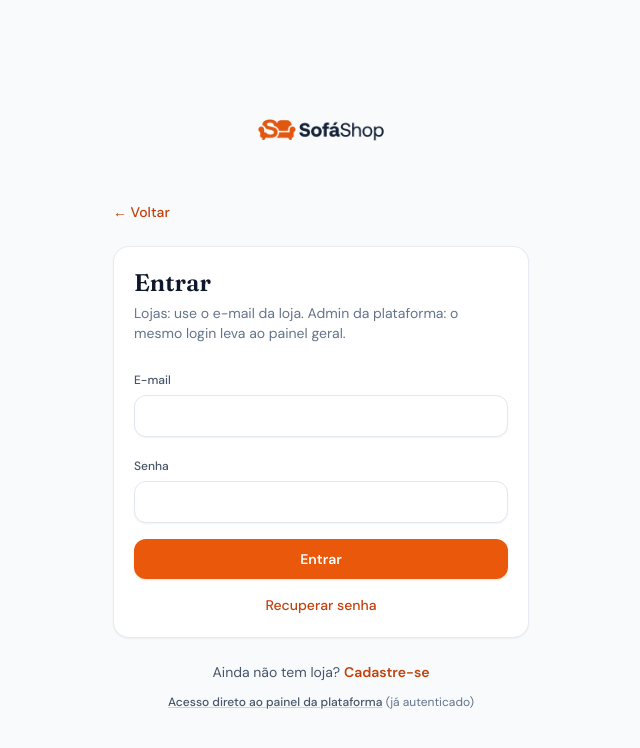
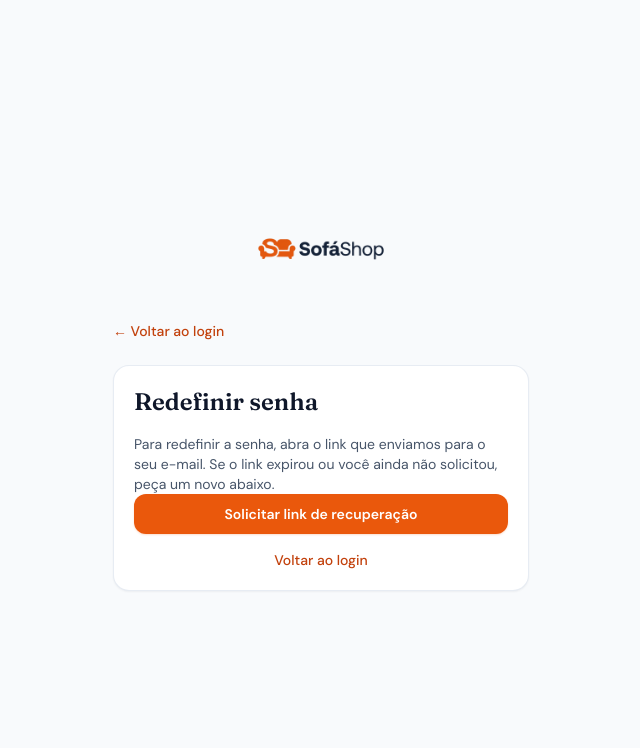
Before and after one commit to csinho/sofashop, a React (Vite) app: page /redefinir-senha in a window 1280 px wide. Before the commit this address led to /login. Shown: the top 748 px of the page, without its empty margins (319-959 px from the left). Built offline with nearby package versions, Linux system fonts and the light colour scheme; no server answers.

Commit message:
Separa recuperação de senha em telas dedicadas e corrige redirecionamentos do fluxo Supabase.
Co-authored-by: Cursor <cursoragent@cursor.com>

```diff
--- a/src/App.tsx
+++ b/src/App.tsx
@@ -4,6 +4,7 @@ import { CartProvider } from '@/contexts/CartContext'
 import { SetupPage } from '@/pages/SetupPage'
 import { LandingPage } from '@/pages/marketing/LandingPage'
 import { LoginPage } from '@/pages/auth/LoginPage'
+import { ForgotPasswordPage } from '@/pages/auth/ForgotPasswordPage'
 import { RegisterStorePage } from '@/pages/auth/RegisterStorePage'
 import { ResetPasswordPage } from '@/pages/auth/ResetPasswordPage'
 import { CatalogLayout } from '@/pages/public/CatalogLayout'
@@ -45,6 +46,7 @@ export default function App() {
           <Routes>
             <Route path="/" element={<LandingPage />} />
             <Route path="/login" element={<LoginPage />} />
+            <Route path="/recuperar-senha" element={<ForgotPasswordPage />} />
             <Route path="/redefinir-senha" element={<ResetPasswordPage />} />
             <Route path="/cadastro" element={<RegisterStorePage />} />
 
--- a/src/contexts/AuthContext.tsx
+++ b/src/contexts/AuthContext.tsx
@@ -1,15 +1,18 @@
 import type { Session, User } from '@supabase/supabase-js'
 import { createContext, useCallback, useContext, useEffect, useMemo, useState, type ReactNode } from 'react'
 import { getSupabaseBrowserClient } from '@/integrations/supabase/client'
+import { captureRecoveryFromUrl, clearRecoveryPending, markRecoveryPending } from '@/lib/authRecovery'
 
 type AuthCtx = {
   user: User | null
   session: Session | null
   loading: boolean
+  recoveryPending: boolean
   signIn: (email: string, password: string) => Promise<void>
   signOut: () => Promise<void>
   resetPassword: (email: string) => Promise<void>
   updatePassword: (newPassword: string) => Promise<void>
+  clearRecoveryMode: () => void
 }
 
 const Ctx = createContext<AuthCtx | null>(null)
@@ -17,10 +20,27 @@ const Ctx = createContext<AuthCtx | null>(null)
 export function AuthProvider({ children }: { children: ReactNode }) {
   const [session, setSession] = useState<Session | null>(null)
   const [loading, setLoading] = useState(true)
+  const [recoveryPending, setRecoveryPending] = useState(() => captureRecoveryFromUrl())
 
   useEffect(() => {
     let cancelled = false
     const supabase = getSupabaseBrowserClient()
+
+    const {
+      data: { subscription },
+    } = supabase.auth.onAuthStateChange((event, sess) => {
+      if (cancelled) return
+      if (event === 'PASSWORD_RECOVERY') {
+        markRecoveryPending()
+        setRecoveryPending(true)
+      }
+      setSession(sess)
+      if (event === 'SIGNED_OUT') {
+        clearRecoveryPending()
+        setRecoveryPending(false)
+      }
+    })
+
     setLoading(true)
     void supabase.auth
       .getSession()
@@ -34,12 +54,6 @@ export function AuthProvider({ children }: { children: ReactNode }) {
         if (!cancelled) setLoading(false)
       })
 
-    const {
-      data: { subscription },
-    } = supabase.auth.onAuthStateChange((_event, sess) => {
-      if (!cancelled) setSession(sess)
-    })
-
     return () => {
       cancelled = true
       subscription.unsubscribe()
@@ -50,12 +64,16 @@ export function AuthProvider({ children }: { children: ReactNode }) {
     const supabase = getSupabaseBrowserClient()
     const { error } = await supabase.auth.signInWithPassword({ email, password })
     if (error) throw error
+    clearRecoveryPending()
+    setRecoveryPending(false)
   }, [])
 
   const signOut = useCallback(async () => {
     const supabase = getSupabaseBrowserClient()
     const { error } = await supabase.auth.signOut()
     if (error) throw error
+    clearRecoveryPending()
+    setRecoveryPending(false)
   }, [])
 
   const resetPassword = useCallback(async (email: string) => {
@@ -69,6 +87,13 @@ export function AuthProvider({ children }: { children: ReactNode }) {
     const supabase = getSupabaseBrowserClient()
     const { error } = await supabase.auth.updateUser({ password: newPassword })
     if (error) throw error
+    clearRecoveryPending()
+    setRecoveryPending(false)
+  }, [])
+
+  const clearRecoveryMode = useCallback(() => {
+    clearRecoveryPending()
+    setRecoveryPending(false)
   }, [])
 
   const value = useMemo<AuthCtx>(
@@ -76,12 +101,14 @@ export function AuthProvider({ children }: { children: ReactNode }) {
       user: session?.user ?? null,
       session,
       loading,
+      recoveryPending,
       signIn,
       signOut,
       resetPassword,
       updatePassword,
+      clearRecoveryMode,
     }),
-    [session, loading, signIn, signOut, resetPassword, updatePassword],
+    [session, loading, recoveryPending, signIn, signOut, resetPassword, updatePassword, clearRecoveryMode],
   )
 
   return <Ctx.Provider value={value}>{children}</Ctx.Provider>
--- a/src/integrations/supabase/client.ts
+++ b/src/integrations/supabase/client.ts
@@ -1,5 +1,6 @@
 import { createClient, type SupabaseClient } from '@supabase/supabase-js'
 import { getSupabaseConfig } from '@/integrations/supabase/env'
+import { captureRecoveryFromUrl } from '@/lib/authRecovery'
 
 let browserClient: SupabaseClient | null = null
 
@@ -45,6 +46,7 @@ const catalogAuthMemory = (() => {
 /** Cliente principal: sessão do painel / dono da loja (persistSession padrão). */
 export function getSupabaseBrowserClient(): SupabaseClient {
   if (!browserClient) {
+    captureRecoveryFromUrl()
     tryMigrateAdminSessionFromLegacy()
     const { url, anonKey } = getSupabaseConfig()
     browserClient = createClient(url, anonKey, {
--- /dev/null
+++ b/src/lib/authRecovery.ts
@@ -0,0 +1,49 @@
+const RECOVERY_KEY = 'vender.auth.recoveryPending'
+
+export function isRecoveryInUrl(): boolean {
+  if (typeof window === 'undefined') return false
+
+  const hashParams = new URLSearchParams(window.location.hash.replace(/^#/, ''))
+  if (hashParams.get('type') === 'recovery') return true
+
+  const searchParams = new URLSearchParams(window.location.search)
+  if (searchParams.get('type') === 'recovery') return true
+  if (searchParams.get('token_hash')) return true
+  if (searchParams.get('code') && window.location.pathname === '/redefinir-senha') return true
+
+  return false
+}
+
+export function hasRecoveryPending(): boolean {
+  if (typeof window === 'undefined') return false
+  try {
+    return sessionStorage.getItem(RECOVERY_KEY) === '1'
+  } catch {
+    return false
+  }
+}
+
+/** Grava o flag antes do Supabase consumir o hash da URL. */
+export function captureRecoveryFromUrl(): boolean {
+  if (isRecoveryInUrl()) {
+    markRecoveryPending()
+    return true
+  }
+  return hasRecoveryPending()
+}
+
+export function markRecoveryPending() {
+  try {
+    sessionStorage.setItem(RECOVERY_KEY, '1')
+  } catch {
+    /* ignore */
+  }
+}
+
+export function clearRecoveryPending() {
+  try {
+    sessionStorage.removeItem(RECOVERY_KEY)
+  } catch {
+    /* ignore */
+  }
+}
--- a/src/main.tsx
+++ b/src/main.tsx
@@ -1,8 +1,11 @@
 import { StrictMode, useEffect, useState } from 'react'
 import { createRoot } from 'react-dom/client'
 import { Toaster } from 'sonner'
+import { captureRecoveryFromUrl } from '@/lib/authRecovery'
 import './index.css'
 import App from './App.tsx'
+
+captureRecoveryFromUrl()
 
 function ResponsiveToaster() {
   const [isMobile, setIsMobile] = useState(() => window.matchMedia('(max-width: 767px)').matches)
--- /dev/null
+++ b/src/pages/auth/ForgotPasswordPage.tsx
@@ -0,0 +1,92 @@
+import { useEffect, useState, type FormEvent } from 'react'
+import { Link } from 'react-router-dom'
+import { Button } from '@/components/ui/Button'
+import { Input } from '@/components/ui/Input'
+import { Card } from '@/components/ui/Card'
+import { useAuth } from '@/contexts/AuthContext'
+import { notifyOk } from '@/lib/notify'
+import { BRAND_ASSETS } from '@/lib/brandAssets'
+import { getPwaBrandName } from '@/lib/documentTitle'
+
+export function ForgotPasswordPage() {
+  const { resetPassword } = useAuth()
+  const [email, setEmail] = useState('')
+  const [err, setErr] = useState<string | null>(null)
+  const [sent, setSent] = useState(false)
+  const [loading, setLoading] = useState(false)
+
+  useEffect(() => {
+    document.title = `${getPwaBrandName()} — Recuperar senha`
+  }, [])
+
+  async function onSubmit(e: FormEvent) {
+    e.preventDefault()
+    setErr(null)
+    if (!email.trim()) {
+      setErr('Informe o e-mail da sua conta.')
+      return
+    }
+    setLoading(true)
+    try {
+      await resetPassword(email.trim())
+      setSent(true)
+      notifyOk('E-mail de recuperação enviado.')
+    } catch (e: unknown) {
+      setErr(e instanceof Error ? e.message : 'Falha ao solicitar recuperação.')
+    } finally {
+      setLoading(false)
+    }
+  }
+
+  return (
+    <div className="mx-auto flex min-h-svh max-w-md flex-col justify-center px-4 py-12">
+      <div className="mb-8 flex w-full justify-center px-1">
+        <img
+          src={BRAND_ASSETS.logoFull}
+          alt=""
+          className="h-16 w-full max-w-md object-contain sm:h-[4.5rem] md:h-20"
+        />
+      </div>
+      <Link to="/login" className="mb-6 text-sm font-medium text-brand-700 hover:underline">
+        ← Voltar ao login
+      </Link>
+      <Card>
+        <h1 className="font-display text-2xl font-semibold text-ink-900">Recuperar senha</h1>
+        <p className="mt-1 text-sm text-ink-500">
+          Informe o e-mail da loja. Enviaremos um link para você criar uma nova senha.
+        </p>
+        {sent ? (
+          <div className="mt-6 space-y-4">
+            <p className="text-sm text-emerald-700">
+              Enviamos um link para <strong>{email.trim()}</strong>. Abra o e-mail e clique em{' '}
+              <strong>Redefinir senha</strong> — você será levado à tela de redefinição.
+            </p>
+            <Link to="/login">
+              <Button type="button" variant="secondary" className="w-full">
+                Voltar ao login
+              </Button>
+            </Link>
+          </div>
+        ) : (
+          <form className="mt-6 space-y-4" onSubmit={onSubmit}>
+            <div>
+              <label className="text-xs font-medium text-ink-600">E-mail</label>
+              <Input
+                className="mt-1"
+                type="email"
+                value={email}
+                onChange={(e) => setEmail(e.target.value)}
+                autoComplete="email"
+                required
+              />
+            </div>
+            {err ? <p className="text-sm text-red-600">{err}</p> : null}
+            <Button type="submit" className="w-full" loading={loading}>
+              Enviar link de recuperação
+            </Button>
+          </form>
+        )}
+      </Card>
+    </div>
+  )
+}
--- a/src/pages/auth/LoginPage.tsx
+++ b/src/pages/auth/LoginPage.tsx
@@ -4,7 +4,7 @@ import { Button } from '@/components/ui/Button'
 import { Input } from '@/components/ui/Input'
 import { Card } from '@/components/ui/Card'
 import { useAuth } from '@/contexts/AuthContext'
-import { getSupabaseBrowserClient } from '@/integrations/supabase/client'
+import { isRecoveryInUrl } from '@/lib/authRecovery'
 import { notifyOk } from '@/lib/notify'
 import { BRAND_ASSETS } from '@/lib/brandAssets'
 import { getPwaBrandName } from '@/lib/documentTitle'
@@ -18,32 +18,16 @@ export function LoginPage() {
   }, [])
 
   useEffect(() => {
-    const sb = getSupabaseBrowserClient()
-    const hash = window.location.hash.replace(/^#/, '')
-    const type = hash ? new URLSearchParams(hash).get('type') : null
-
-    if (type === 'recovery') {
-      nav('/redefinir-senha' + window.location.hash, { replace: true })
-      return
+    if (isRecoveryInUrl()) {
+      nav(`/redefinir-senha${window.location.hash}${window.location.search}`, { replace: true })
     }
-
-    const {
-      data: { subscription },
-    } = sb.auth.onAuthStateChange((event) => {
-      if (event === 'PASSWORD_RECOVERY') {
-        nav('/redefinir-senha', { replace: true })
-      }
-    })
-
-    return () => subscription.unsubscribe()
   }, [nav])
 
-  const { signIn, resetPassword } = useAuth()
+  const { signIn } = useAuth()
   const [email, setEmail] = useState('')
   const [password, setPassword] = useState('')
   const [err, setErr] = useState<string | null>(null)
   const [loading, setLoading] = useState(false)
-  const [recoverMsg, setRecoverMsg] = useState<string | null>(null)
 
   async function onSubmit(e: FormEvent) {
     e.preventDefault()
@@ -61,25 +45,6 @@ export function LoginPage() {
       nav('/admin', { replace: true })
     } catch (e: unknown) {
       setErr(e instanceof Error ? e.message : 'Não foi possível entrar.')
-    } finally {
-      setLoading(false)
-    }
-  }
-
-  async function onRecover() {
-    setErr(null)
-    setRecoverMsg(null)
-    if (!email.trim()) {
-      setErr('Informe o e-mail para recuperação.')
-      return
-    }
-    setLoading(true)
-    try {
-      await resetPassword(email.trim())
-      setRecoverMsg('Enviamos um link de recuperação para o seu e-mail.')
-      notifyOk('E-mail de recuperação enviado.')
-    } catch (e: unknown) {
-      setErr(e instanceof Error ? e.message : 'Falha ao solicitar recuperação.')
     } finally {
       setLoading(false)
     }
@@ -116,18 +81,15 @@ export function LoginPage() {
             />
           </div>
           {err ? <p className="text-sm text-red-600">{err}</p> : null}
-          {recoverMsg ? <p className="text-sm text-emerald-700">{recoverMsg}</p> : null}
           <Button type="submit" className="w-full" loading={loading}>
             Entrar
           </Button>
-          <button
-            type="button"
-            className="w-full text-center text-sm font-medium text-brand-700 hover:underline"
-            title="Enviar e-mail de redefinição de senha para o endereço informado."
-            onClick={onRecover}
+          <Link
+            to="/recuperar-senha"
+            className="block w-full text-center text-sm font-medium text-brand-700 hover:underline"
           >
-            Recuperar senha
-          </button>
+            Esqueci minha senha
+          </Link>
         </form>
       </Card>
       <p className="mt-6 text-center text-sm text-ink-600">
--- a/src/pages/auth/ResetPasswordPage.tsx
+++ b/src/pages/auth/ResetPasswordPage.tsx
@@ -1,26 +1,18 @@
 import { useEffect, useState, type FormEvent } from 'react'
-import { Link, Navigate, useNavigate } from 'react-router-dom'
+import { Link, useNavigate } from 'react-router-dom'
 import { Button } from '@/components/ui/Button'
 import { Input } from '@/components/ui/Input'
 import { Card } from '@/components/ui/Card'
 import { useAuth } from '@/contexts/AuthContext'
-import { getSupabaseBrowserClient } from '@/integrations/supabase/client'
+import { isRecoveryInUrl } from '@/lib/authRecovery'
 import { notifyOk } from '@/lib/notify'
 import { BRAND_ASSETS } from '@/lib/brandAssets'
 import { getPwaBrandName } from '@/lib/documentTitle'
 import { isPlatformAdmin } from '@/services/platformService'
 
-function hashTypeIsRecovery() {
-  const hash = window.location.hash.replace(/^#/, '')
-  if (!hash) return false
-  return new URLSearchParams(hash).get('type') === 'recovery'
-}
-
 export function ResetPasswordPage() {
   const nav = useNavigate()
-  const { updatePassword } = useAuth()
-  const [ready, setReady] = useState(false)
-  const [recovery, setRecovery] = useState(false)
+  const { updatePassword, session, loading: authLoading, recoveryPending, clearRecoveryMode } = useAuth()
   const [password, setPassword] = useState('')
   const [confirm, setConfirm] = useState('')
   const [err, setErr] = useState<string | null>(null)
@@ -30,49 +22,22 @@ export function ResetPasswordPage() {
     document.title = `${getPwaBrandName()} — Redefinir senha`
   }, [])
 
+  const canReset = Boolean(session) || recoveryPending || isRecoveryInUrl()
+
   useEffect(() => {
-    const sb = getSupabaseBrowserClient()
-    let cancelled = false
-    let recoveryDetected = hashTypeIsRecovery()
-
-    if (recoveryDetected) {
-      setRecovery(true)
+    if (!authLoading && !canReset) {
+      clearRecoveryMode()
     }
-
-    const {
-      data: { subscription },
-    } = sb.auth.onAuthStateChange((event) => {
-      if (cancelled) return
-      if (event === 'PASSWORD_RECOVERY') {
-        recoveryDetected = true
-        setRecovery(true)
-        setReady(true)
-      }
-    })
-
-    void (async () => {
-      if (recoveryDetected) {
-        await new Promise((resolve) => setTimeout(resolve, 200))
-      }
-      const {
-        data: { session },
-      } = await sb.auth.getSession()
-      if (cancelled) return
-      if (session && recoveryDetected) {
-        setRecovery(true)
-      }
-      setReady(true)
-    })()
-
-    return () => {
-      cancelled = true
-      subscription.unsubscribe()
-    }
-  }, [])
+  }, [authLoading, canReset, clearRecoveryMode])
 
   async function onSubmit(e: FormEvent) {
     e.preventDefault()
     setErr(null)
+
+    if (!canReset) {
+      setErr('Use o link enviado por e-mail ou solicite um novo.')
+      return
+    }
 
     if (password.length < 6) {
       setErr('A senha deve ter pelo menos 6 caracteres.')
@@ -96,18 +61,6 @@ export function ResetPasswordPage() {
     }
   }
 
-  if (!ready) {
-    return (
-      <div className="flex min-h-svh items-center justify-center bg-ink-50 text-ink-500">
-        Validando link de recuperação…
-      </div>
-    )
-  }
-
-  if (!recovery) {
-    return <Navigate to="/login" replace />
-  }
-
   return (
     <div className="mx-auto flex min-h-svh max-w-md flex-col justify-center px-4 py-12">
       <div className="mb-8 flex w-full justify-center px-1">
@@ -122,6 +75,11 @@ export function ResetPasswordPage() {
       </Link>
       <Card>
         <h1 className="font-display text-2xl font-semibold text-ink-900">Redefinir senha</h1>
+
+        {authLoading ? (
+          <p className="mt-4 text-sm text-ink-500">Validando link de recuperação…</p>
+        ) : canReset ? (
+          <>
             <p className="mt-1 text-sm text-ink-500">Escolha uma nova senha para a sua conta.</p>
             <form className="mt-6 space-y-4" onSubmit={onSubmit}>
               <div>
@@ -153,6 +111,23 @@ export function ResetPasswordPage() {
                 Salvar nova senha
               </Button>
             </form>
+          </>
+        ) : (
+          <div className="mt-4 space-y-4">
+            <p className="text-sm text-ink-600">
+              Para redefinir a senha, abra o link que enviamos para o seu e-mail. Se o link expirou ou você
+              ainda não solicitou, peça um novo abaixo.
+            </p>
+            <Link to="/recuperar-senha">
+              <Button type="button" className="w-full">
+                Solicitar link de recuperação
+              </Button>
+            </Link>
+            <Link to="/login" className="block text-center text-sm font-medium text-brand-700 hover:underline">
+              Voltar ao login
+            </Link>
+          </div>
+        )}
       </Card>
     </div>
   )
```
Lines whose indentation alone changed are shown as unchanged.
